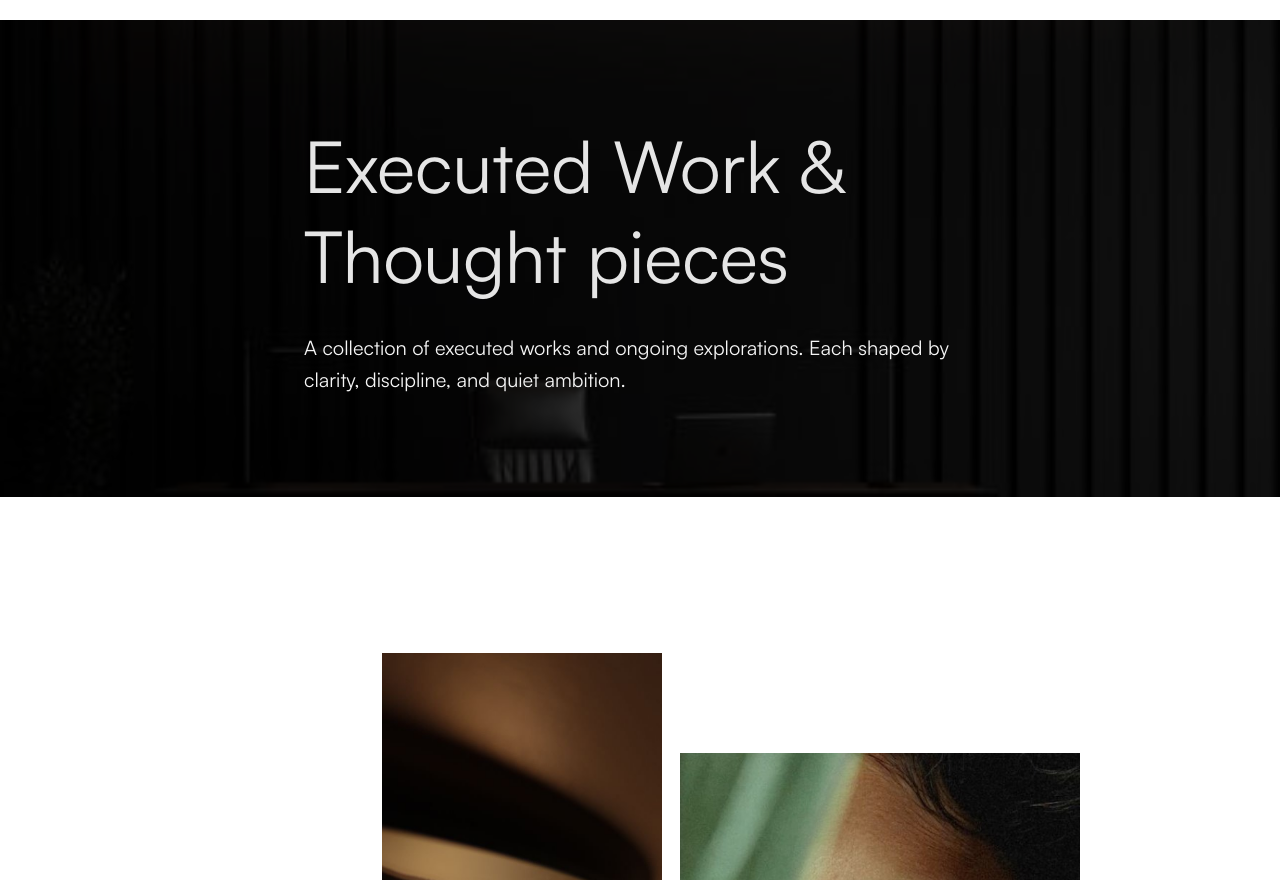
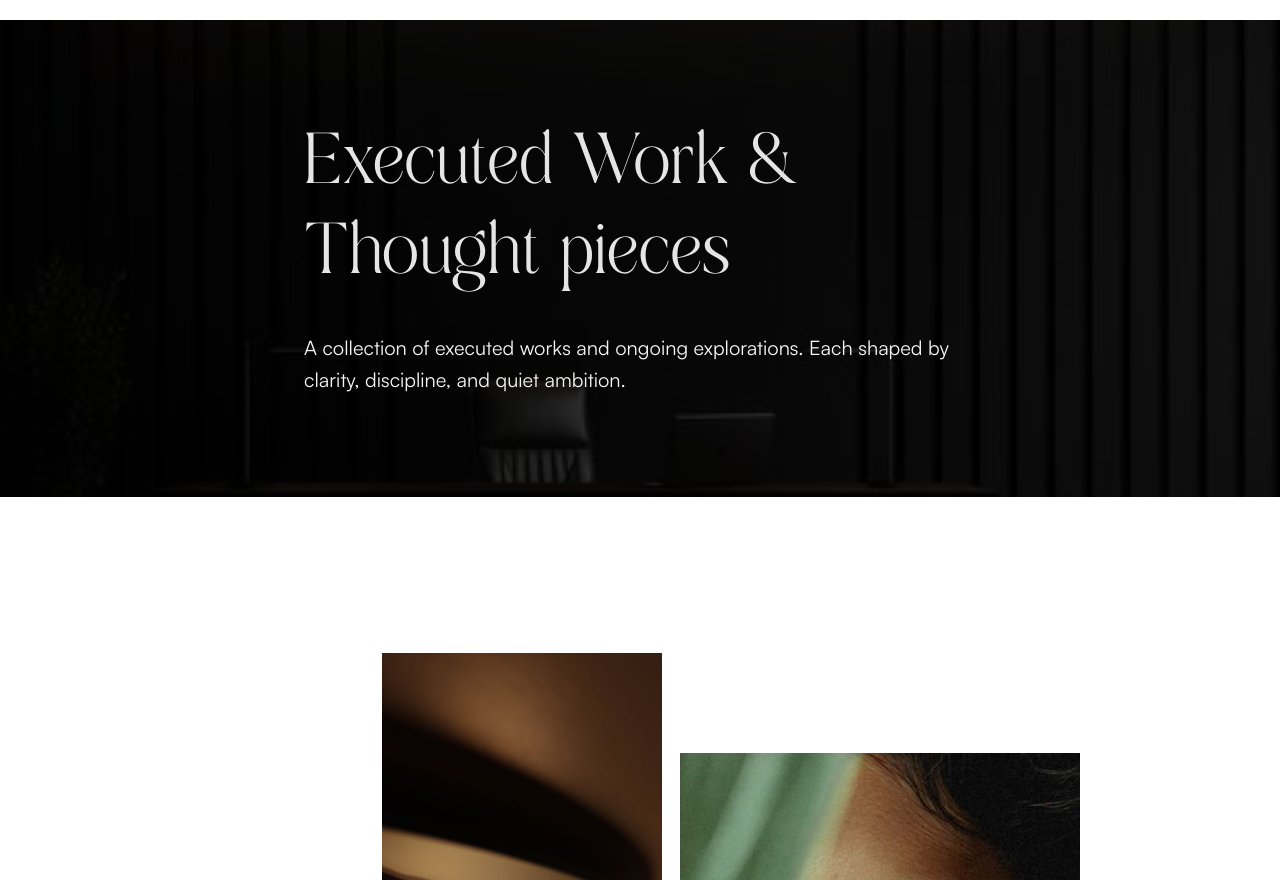
Before and after one commit to santos-alaska/zara-curates, a Next.js app: page / in a window 1280 px wide. Shown: the part 3160-4040 px from the top of the page. Built offline with nearby package versions, Linux system fonts and the light colour scheme.

Commit message:
made some changes

```diff
--- a/components/SelectedWorks.tsx
+++ b/components/SelectedWorks.tsx
@@ -1,7 +1,9 @@
+import localFont from 'next/font/local'
+import Image from "next/image";
+const dobagi = localFont({
+  src: '../public/fonts/Dobagi.otf',
+})
 
-
-
-import Image from "next/image";
 
 const SelectedWorks = () => {
   return (
@@ -24,7 +26,7 @@ const SelectedWorks = () => {
 
         {/* Content */}
         <div className="max-w-3xl mx-auto relative z-10">
-          <p className="font-serif text-[26px] md:text-7xl leading-tight mb-8 text-light">
+          <p className={`${dobagi.className} font-serif text-[26px] md:text-7xl leading-tight mb-8 text-light`}>
             Executed Work & <br />
             <span className="">Thought pieces</span>
           </p>
```
